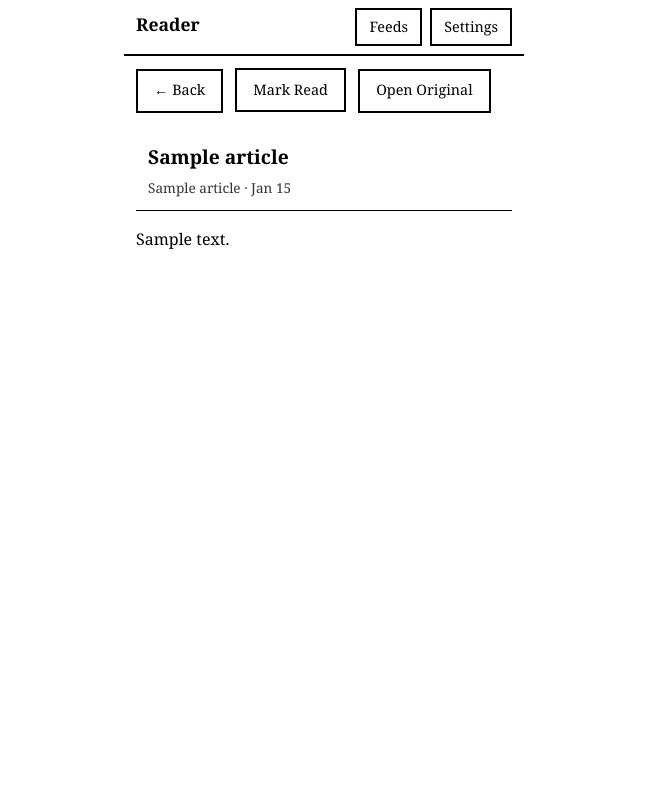
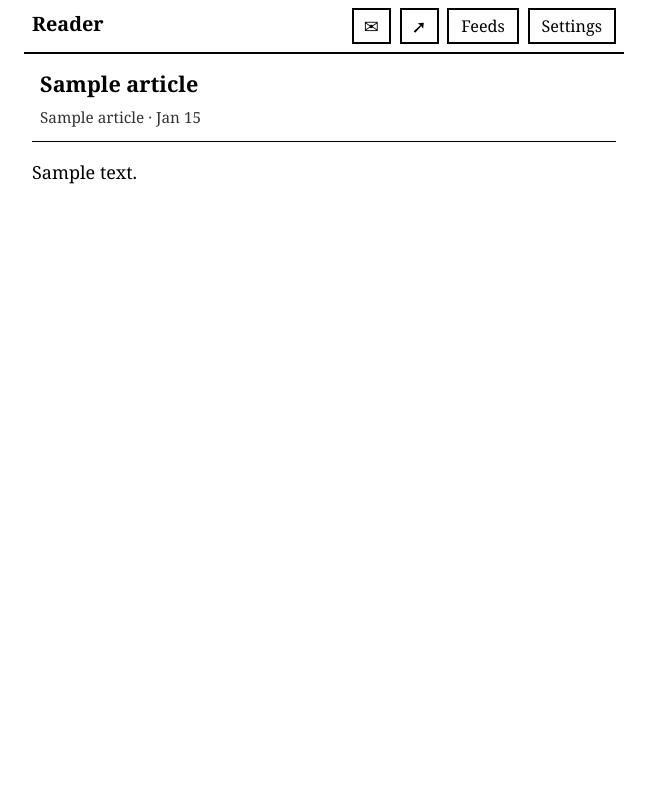
Before and after one commit to AlecRosenbaum/eink-rss-reader, a FastAPI app: template app/templates/article.html in a window 1280 px wide. Shown: the whole page, without its empty margins (316-963 px from the left). Run offline with FastAPI, Linux system fonts and the light colour scheme; the template is opened without the code that fills it: most values are stand-ins (such as "Sample title", 1, 10 or a date in 2020).

Commit message:
tweak styling
tweak style

```diff
--- a/app/templates/article.html
+++ b/app/templates/article.html
@@ -2,23 +2,16 @@
 
 {% block title %}{{ article.title or "Article" }} - E-Ink Reader{% endblock %}
 
+{% block header_controls %}
+<form method="post" action="/article/{{ article.id }}/unread" style="display:inline;margin:0">
+    <button type="submit" class="nav-btn nav-icon" title="Mark Unread">✉</button>
+</form>
+{% if article.link %}
+<a href="{{ article.link }}" class="nav-btn nav-icon" target="_blank" title="Open Original">➚</a>
+{% endif %}
+{% endblock %}
+
 {% block content %}
-<div class="article-actions">
-    <a href="{{ back_url }}" class="btn btn-small">&larr; Back</a>
-    {% if article.is_read %}
-    <form method="post" action="/article/{{ article.id }}/unread" class="inline-form">
-        <button type="submit" class="btn btn-small">Mark Unread</button>
-    </form>
-    {% else %}
-    <form method="post" action="/article/{{ article.id }}/read" class="inline-form">
-        <button type="submit" class="btn btn-small">Mark Read</button>
-    </form>
-    {% endif %}
-    {% if article.link %}
-    <a href="{{ article.link }}" class="btn btn-small" target="_blank">Open Original</a>
-    {% endif %}
-</div>
-
 <article>
     <header class="article-header">
         <h1>{{ article.title or "Untitled" }}</h1>
--- a/static/style.css
+++ b/static/style.css
@@ -8,7 +8,7 @@
 }
 
 html {
-    font-size: 16px;
+    font-size: 18px;
 }
 
 body {
@@ -16,7 +16,7 @@ body {
     line-height: 1.5;
     background: #fff;
     color: #000;
-    max-width: 400px;
+    max-width: 600px;
     margin: 0 auto;
     min-height: 100vh;
 }
@@ -24,7 +24,7 @@ body {
 /* Header */
 header {
     border-bottom: 2px solid #000;
-    padding: 8px 12px;
+    padding: 8px;
 }
 
 .header-content {
@@ -56,11 +56,17 @@ nav {
     font-family: inherit;
     cursor: pointer;
     vertical-align: middle;
+    height: 36px;
+    line-height: 20px;
 }
 
 .nav-btn.nav-icon {
     padding: 6px 10px;
     font-size: 1rem;
+    min-width: 36px;
+    height: 36px;
+    line-height: 20px;
+    text-align: center;
 }
 
 .nav-btn.active {
@@ -251,7 +257,7 @@ nav {
 
 /* Main content */
 main {
-    padding: 12px;
+    padding: 8px;
 }
 
 /* Buttons */
@@ -451,6 +457,33 @@ label {
     text-decoration: underline;
 }
 
+.article-content pre,
+.article-content code {
+    font-family: monospace;
+    font-size: 0.85rem;
+}
+
+.article-content pre {
+    overflow-x: auto;
+    max-width: 100%;
+    padding: 8px;
+    border: 1px solid #000;
+    background: #f5f5f5;
+    margin-bottom: 1em;
+    white-space: pre;
+    word-wrap: normal;
+}
+
+.article-content code {
+    background: #f5f5f5;
+    padding: 1px 4px;
+}
+
+.article-content pre code {
+    padding: 0;
+    background: none;
+}
+
 /* Feed list */
 .feed-list {
     /* Block display, children have margin */
```
